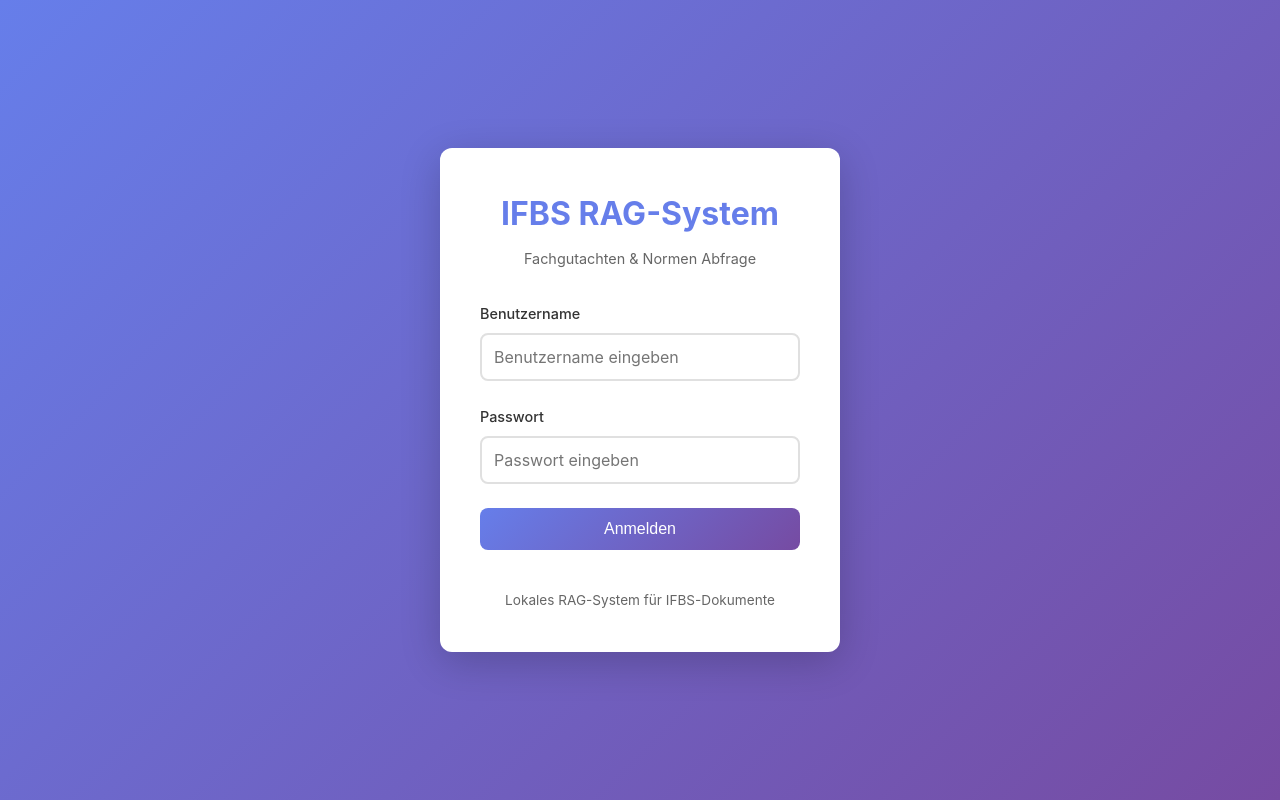
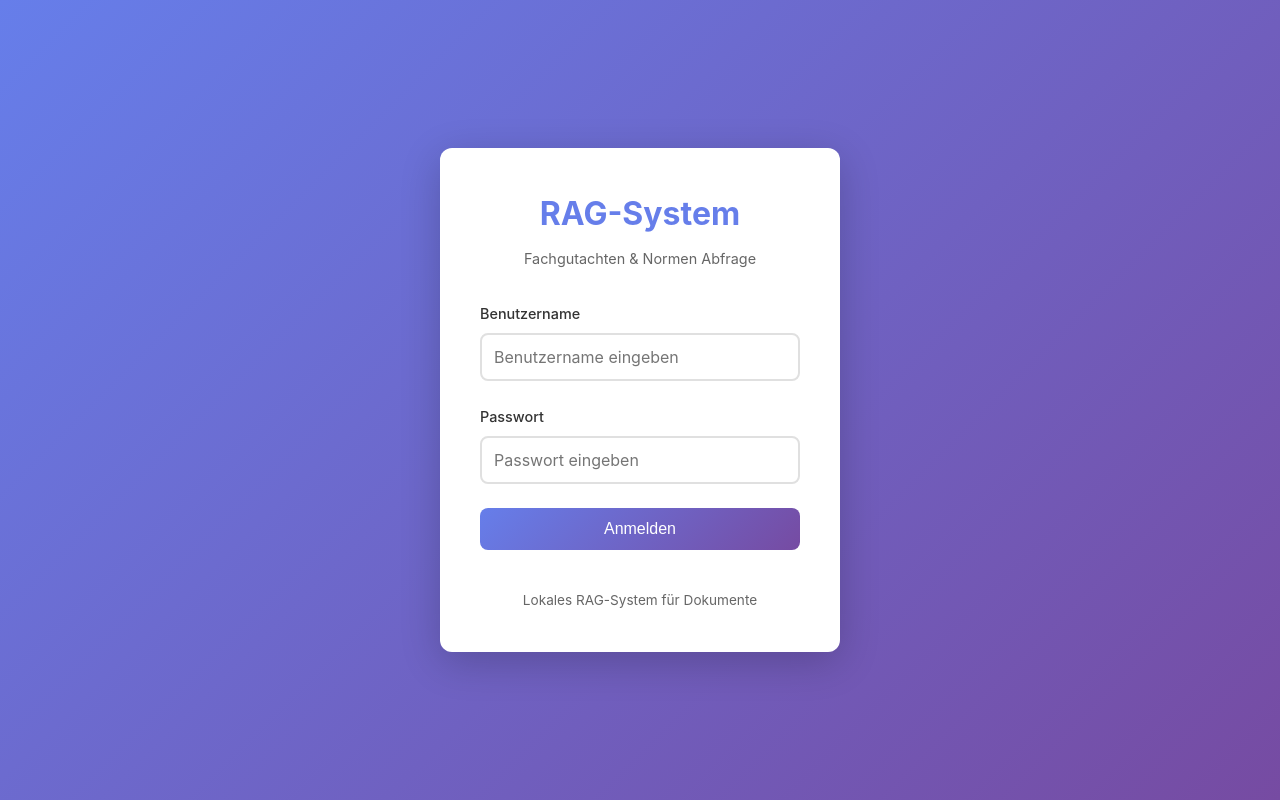
Before and after one commit to maexftw/ZBN-RAG, a plain HTML site: page login.html in a window 1280 px wide. Drawn offline with Linux system fonts and the light colour scheme.

Commit message:
Remove IFBS references - generic naming

```diff
--- a/login.html
+++ b/login.html
@@ -3,14 +3,14 @@
 <head>
     <meta charset="UTF-8">
     <meta name="viewport" content="width=device-width, initial-scale=1.0">
-    <title>IFBS RAG-System - Login</title>
+    <title>RAG-System - Login</title>
     <link rel="stylesheet" href="styles.css">
 </head>
 <body>
     <div class="container">
         <div class="login-card">
             <div class="header">
-                <h1>IFBS RAG-System</h1>
+                <h1>RAG-System</h1>
                 <p class="subtitle">Fachgutachten & Normen Abfrage</p>
             </div>
 
@@ -47,7 +47,7 @@
             </form>
 
             <div class="footer">
-                <p>Lokales RAG-System für IFBS-Dokumente</p>
+                <p>Lokales RAG-System für Dokumente</p>
             </div>
         </div>
     </div>
```
Also changed, not shown: index.html (+5 -5 lines), 2 other files.
